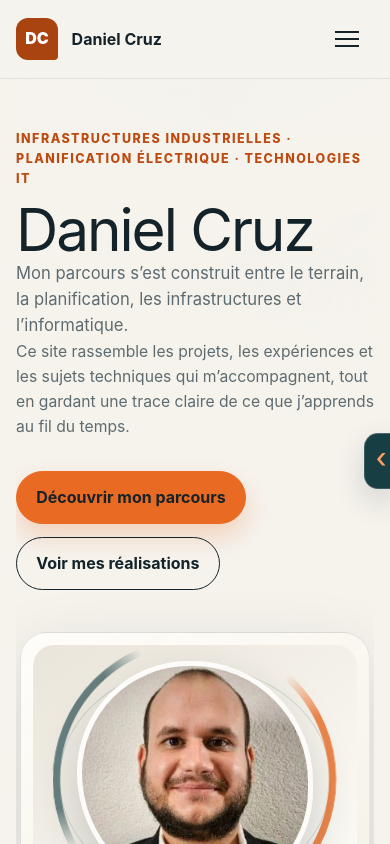
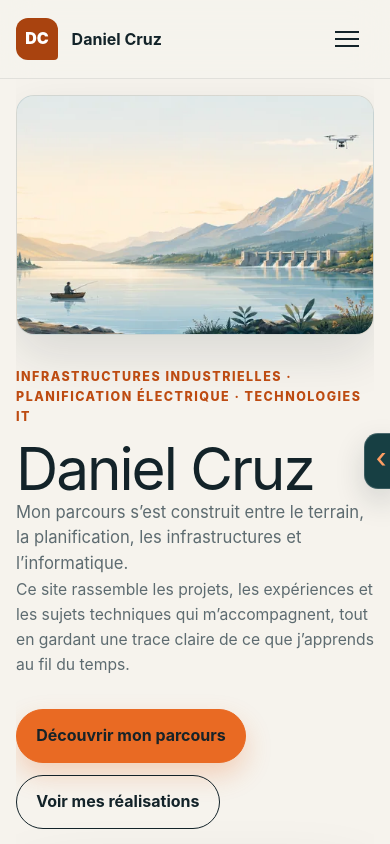
Before and after one commit to didc-dev/didc-dev.github.io, a Next.js app: page / in a window 390 px wide. Shown: the top 844 px of the page. Built offline with nearby package versions, Linux system fonts and the light colour scheme.

Commit message:
Restaure le panorama du hero (#7)
Co-authored-by: Daniel <bigodes321@gmail.com>

```diff
--- a/app/_data/images.ts
+++ b/app/_data/images.ts
@@ -35,7 +35,7 @@ const panorama = (base: string, alt: string, position?: string): PortfolioImage
 });
 
 export const portfolioImages = {
-  header: panorama("header/header_panorama_paysage_technique", "Paysage suisse reliant infrastructures, planification et technologies", "center 48%"),
+  header: panorama("header/header_panorama_paysage_technique", "Paysage alpin avec lac, pêcheur, maisons, drone, barrage et lignes électriques", "60% center"),
   pillarTerrain: horizontal("pillars/pillar_infrastructures_electricite", "Armoires et équipements d’une infrastructure électrique industrielle"),
   pillarPlanification: horizontal("pillars/pillar_planification_coordination", "Plans techniques et outils de coordination électrique"),
   pillarInformatique: horizontal("pillars/pillar_informatique_systemes", "Poste de travail entouré de serveurs et d’équipements réseau"),
--- a/app/globals.css
+++ b/app/globals.css
@@ -113,10 +113,12 @@ p { color:var(--muted); }
 /* Portfolio imagery — responsive, contextual and non-distorted. */
 picture { display:block; }
 picture>img { display:block; width:100%; height:100%; }
-.hero { position:relative; isolation:isolate; overflow:hidden; border-radius:0 0 32px 32px; }
-.hero-panorama { position:absolute; z-index:-2; inset:0 0 auto; height:46%; opacity:.2; mask-image:linear-gradient(to bottom,#000 0%,transparent 100%); }
-.hero-panorama img { object-fit:cover; }
-.hero::before { content:""; position:absolute; z-index:-1; inset:0; background:linear-gradient(90deg,rgba(246,243,237,.93) 0%,rgba(246,243,237,.72) 56%,rgba(246,243,237,.88) 100%); pointer-events:none; }
+.hero { position:relative; min-height:auto; grid-template-rows:auto auto; column-gap:6vw; row-gap:clamp(2.25rem,4vw,3.5rem); align-items:center; isolation:isolate; overflow:hidden; padding-block:1.4rem 4rem; border-radius:0 0 32px 32px; }
+.hero-panorama { position:relative; z-index:0; grid-column:1/-1; grid-row:1; width:100%; height:clamp(280px,22vw,340px); overflow:hidden; border:1px solid rgba(19,35,41,.1); border-radius:24px; background:linear-gradient(135deg,#dbe8e7,#f4eee2); box-shadow:0 20px 50px rgba(19,35,41,.12); opacity:1; -webkit-mask-image:none; mask-image:none; }
+.hero-panorama img { object-fit:contain; }
+.hero-copy { grid-column:1; grid-row:2; }
+.hero .portrait-card { grid-column:2; grid-row:2; }
+.hero::before { display:none; }
 .pillar-image { aspect-ratio:3/2; overflow:hidden; background:var(--teal); }
 .pillar-image img,.pillar-mini-image img { object-fit:cover; transition:transform .35s ease; }
 .pillar-card:hover .pillar-image img,.pillar-mini-grid article:hover .pillar-mini-image img { transform:scale(1.025); }
@@ -161,7 +163,10 @@ picture>img { display:block; width:100%; height:100%; }
 .qr-link { display:block; padding:1rem; border:1px solid var(--line); border-radius:18px; background:white; box-shadow:var(--shadow); }.qr-link img { display:block; width:100%; height:auto; image-rendering:pixelated; }
 
 @media (max-width:980px) {
-  .hero-panorama { height:36%; }
+  .hero { grid-template-rows:auto auto auto; gap:2.5rem; padding-top:1.4rem; }
+  .hero-panorama { grid-column:1; grid-row:1; height:auto; aspect-ratio:3/1; }
+  .hero-copy { grid-column:1; grid-row:2; }
+  .hero .portrait-card { grid-column:1; grid-row:3; }
   .pillar-image { aspect-ratio:1.25; }
   .trade-copy { padding:2rem; }
   .formation-list summary { grid-template-columns:190px 140px 1fr; gap:1.25rem; }
@@ -169,7 +174,9 @@ picture>img { display:block; width:100%; height:100%; }
 }
 
 @media (max-width:680px) {
-  .hero-panorama { height:29%; }
+  .hero { gap:2rem; padding-block:1rem 3.5rem; }
+  .hero-panorama { height:clamp(210px,62vw,240px); aspect-ratio:auto; border-radius:18px; }
+  .hero-panorama img { object-fit:cover; }
   .pillar-image { aspect-ratio:1.65; }
   .project-hero-image,.note-hero-image { aspect-ratio:1.45; }
   .trade-image { aspect-ratio:1.45; }
--- a/app/page.tsx
+++ b/app/page.tsx
@@ -16,7 +16,7 @@ export default function Home() {
   const selected = ["infrastructures-industrielles", "planification-electrique", "laboratoire-proxmox-ve"].map((slug) => projects.find((project) => project.slug === slug)!);
   return <>
     <section className="hero section-shell" aria-labelledby="hero-title">
-      <ResponsiveImage imageKey="header" className="hero-panorama" sizes="100vw" eager alt="" />
+      <ResponsiveImage imageKey="header" className="hero-panorama" sizes="(max-width: 680px) 100vw, 1180px" eager />
       <div className="hero-copy">
         <p className="eyebrow">Infrastructures industrielles · Planification électrique · Technologies IT</p>
         <h1 id="hero-title">Daniel Cruz</h1>
--- a/scripts/qa-responsive.mjs
+++ b/scripts/qa-responsive.mjs
@@ -26,10 +26,12 @@ const allRoutes = [
 ];
 
 const allViewports = [
+  { name: "wide", width: 1920, height: 1080 },
   { name: "desktop", width: 1440, height: 1000 },
   { name: "laptop", width: 1024, height: 900 },
   { name: "tablet", width: 768, height: 1024 },
   { name: "mobile", width: 390, height: 844 },
+  { name: "mobile-compact", width: 360, height: 800 },
   { name: "mobile-landscape", width: 844, height: 390 },
 ];
 const requestedRoutes = process.env.QA_ROUTE_FILTER?.split(",").map((value) => value.trim()).filter(Boolean);
```
Also changed, not shown: 8 other files (tests, documents, lock files or other folders).
